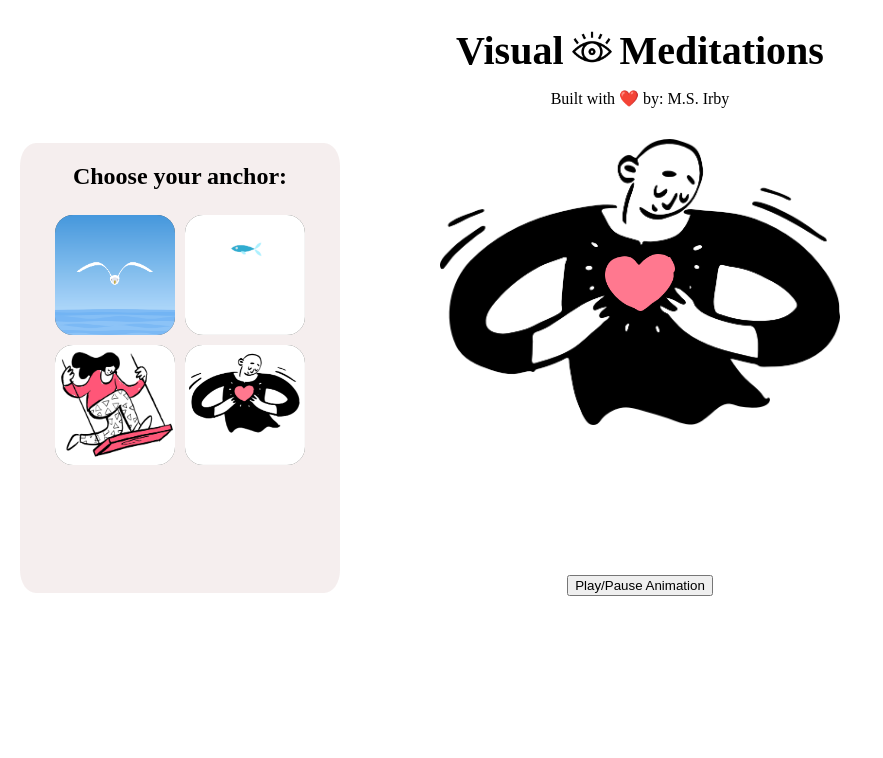
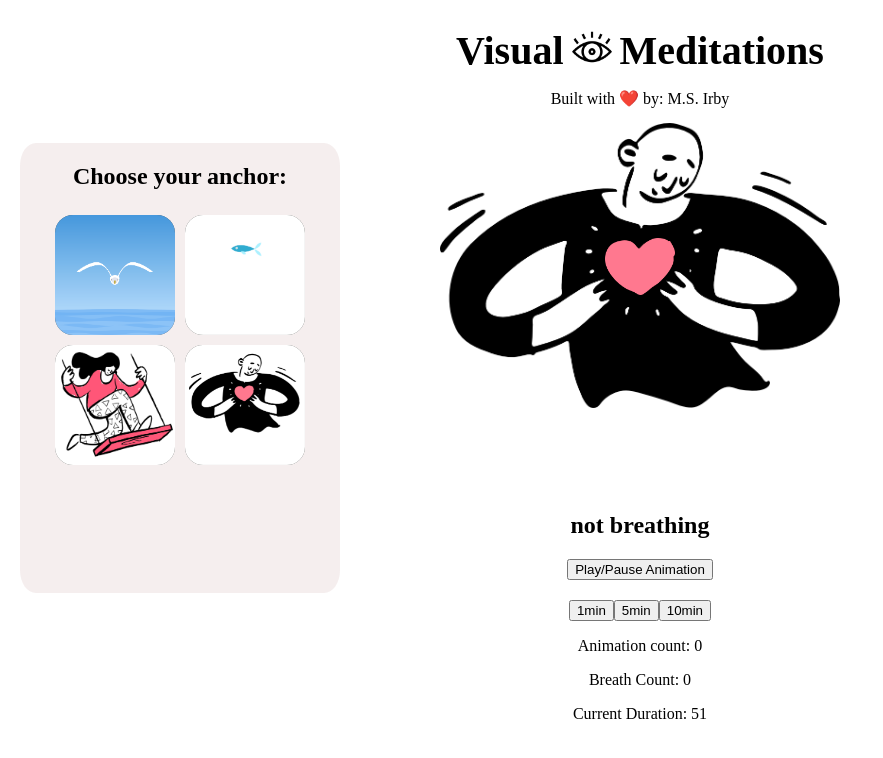
Before and after one commit to msi-ism/visual-meditation-app, a React (Create React App) app: page / in a window 1280 px wide. Shown: the top 758 px of the page, without its empty margins (0-883 px from the left). Built offline with nearby package versions, Linux system fonts and the light colour scheme.

Commit message:
fixed text animation timer for plain css animations

```diff
--- a/src/visual_components/Fish.css
+++ b/src/visual_components/Fish.css
@@ -18,7 +18,10 @@
     margin: 0 auto;
     opacity: 0;
     animation: '';
+}
 
+.duration-btns {
+    margin-top: 20px;
 }
 
 
--- a/src/visual_components/Fish.js
+++ b/src/visual_components/Fish.js
@@ -65,21 +65,21 @@ const Fish = () => {
                     if (event === 'frame') {
                         let currentFrame = frames => frames + 1
                         setFrames(currentFrame)
-                        // console.log(frames)
+                        console.log(frames)
 
                     }
                     if (frames === 1) {
                         let breathText = document.querySelector('.fish-breath')
                         breathText.style.animation = 'fade 3s 1 ease-in-out'
-                        setTimeout(cutAnimation, 3000)
+                        setTimeout(cutAnimation, 2900)
                         let inhale = 'Inhale'
                         setBreath(inhale)
                         console.log('1st frame')
                     }
-                    if (frames === 368) {
+                    if (frames === 188) {
                         let breathText = document.querySelector('.fish-breath')
                         breathText.style.animation = 'fade 3s 1 ease-in-out'
-                        setTimeout(cutAnimation, 3000)
+                        setTimeout(cutAnimation, 2900)
                         let exhale = 'Exhale'
                         setBreath(exhale)
                         console.log('367 frames')
--- a/src/visual_components/HeartShape.css
+++ b/src/visual_components/HeartShape.css
@@ -2,7 +2,7 @@
   position: relative;
 }
 
-.heart-container > .shape {
+.heart-box > .shape {
   width: auto;
   height: 57px;
   position: absolute;
@@ -18,7 +18,7 @@
 
 }
 
-.heart-container > .heart-background {
+.heart-box > .heart-background {
   max-width: 400px;
   top: 65px;
   z-index: 0;
@@ -46,9 +46,9 @@
     transform-origin: 100% 100%;
   } */
 
-.shape-text {
+.heart-text {
   font-size: 24px;
-  color: white;
+  color: black;
   align-self: center;
   margin-top: 25%;
   font-family: "Rubik";
--- a/src/visual_components/HeartShape.js
+++ b/src/visual_components/HeartShape.js
@@ -1,23 +1,28 @@
 import React from 'react';
-import { useState, useEffect } from 'react'
+import { useState, useEffect, useRef } from 'react'
 import './HeartShape.css';
 import heartBody from '../images/heart_doodle.png'
 import heartBeat from '../images/beating_doodle.png'
 
 
 
+let breathCount = 0
 const HeartShape = () => {
     let nextBreath = ''
     const [toggle, setToggle] = useState('off')
     const [breath, setBreath] = useState('not breathing')
     const [timer, setTimer] = useState('')
+    const [duration, setDuration] = useState(51)
+    const [count, setCount] = useState(0)
+    const countRef = useRef()
+    countRef.current = count
 
     const toggleAnimation = () => {
         const shape = document.querySelector('.shape')
-        if (toggle === 'off') {
+        if (toggle === 'off' && count < duration) {
             setToggle('on')
             console.log(toggle)
-            shape.style.animation = 'breathing 6s infinite linear'
+            shape.style.animation = `breathing 6s ${duration} linear`
             shape.style.filter = 'drop-shadow(0px 0px 30px rgb(176, 156, 163))'
             nextBreath = 'Inhale'
             setBreath(nextBreath)
@@ -33,15 +38,27 @@ const HeartShape = () => {
         }
     }
 
+
+    const countIteration = () => {
+        let newCount = count => count + 1
+        setCount(newCount)
+
+    }
+
+
     const switchText = () => {
         if (nextBreath === 'Inhale') {
             nextBreath = 'Exhale'
             setBreath(nextBreath)
             console.log('text should now be exhale')
+            console.log('Count:' + countRef.current)
+            console.log('Duration:' + duration)
         } else if (nextBreath === 'Exhale') {
             nextBreath = 'Inhale'
             setBreath(nextBreath)
             console.log('text should now be inhale')
+        } else {
+            killTimer()
         }
     }
 
@@ -56,18 +73,36 @@ const HeartShape = () => {
         console.log('switch timer has been called off')
     }
 
+    const updateDuration = (evt) => {
+        let newDuration = evt.target.id
+        setDuration(newDuration)
+
+    }
+
     useEffect(() => {
+
 
     }, [breath])
 
 
     return (
         <div className='heart-container'>
+            <div className='heart-box'>
             <img src={heartBody} className='heart-background'></img>
-            <img src={heartBeat} className='shape'>
+            <img src={heartBeat} className='shape' onAnimationIteration={countIteration} onAnimationEnd={killTimer}>
             </img>
-            <h2 className="shape-text">{breath}</h2>
+            <h2 className="heart-text">{breath}</h2>
+            </div>
             <button className="play-btn" onClick={toggleAnimation}>Play/Pause Animation</button>
+            <div className='duration-btns'>
+                <button id='11' onClick={updateDuration}>1min</button>
+                <button id='51' onClick={updateDuration}>5min</button>
+                <button id='101' onClick={updateDuration}>10min</button>
+                <p>Animation count: {count}</p>
+                <p>Breath Count: {breathCount}</p>
+                <p>Current Duration: {duration}</p>
+
+            </div>
         </div>
     );
 }
--- a/src/visual_components/Seagull.css
+++ b/src/visual_components/Seagull.css
@@ -1,9 +1,33 @@
 .sea-breath {
-    font-size: 32px;
+    font-size: 36px;
     position: absolute;
-    top: 190px;
+    top: 165px;
     left: 0;
     right: 0;
     margin: 0 auto;
+    opacity: 0;
+    animation: '';
 
 }
+
+
+.sea-container {
+    border: 8px solid rgb(69, 160, 183);
+    border-radius: 50%;
+    position: relative;
+
+
+}
+.start-btn {
+    margin-top: 20px;
+}
+
+.duration-btns {
+    margin-top: 20px;
+}
+
+
+@keyframes fade {
+    0%, 100% { opacity: 0 }
+    33% { opacity: 1 }
+  }
--- a/src/visual_components/Seagull.js
+++ b/src/visual_components/Seagull.js
@@ -5,72 +5,107 @@ import animationJSON from '../lotties/seagull.json'
 import './Seagull.css'
 
 const Seagull = () => {
+    const [duration, setDuration] = useState(50)
     const [toggle, setToggle] = useState('off')
     const [frames, setFrames] = useState(0)
+    const [breathCount, setBreathCount] = useState(0)
     const [breath, setBreath] = useState('Not Breathing')
     const animation = useRef();
 
     const startAnimation = () => {
-        if (toggle == 'off') {
+        let breathText = document.querySelector('.sea-breath')
+        console.log(duration)
+        if (toggle === 'off') {
             setToggle('on')
             console.log(toggle)
             animation.current.play()
+            // breathText.style.animation = 'fade 3s 1 ease-in-out'
 
-        } else if (toggle == 'on') {
+        } else if (toggle === 'on') {
             animation.current.stop()
+            breathText.style.animation = ''
             setToggle('off')
             console.log(toggle)
         }
 
     }
 
+    const cutAnimation = () => {
+        let breathText = document.querySelector('.sea-breath')
+        breathText.style.animation = ''
+
+    }
+
+    const updateDuration = (evt) => {
+        let newDuration = evt.target.id
+        setDuration(newDuration)
+
+    }
+
+    useEffect(() => {
+        console.log(duration)
 
 
-    useEffect(() => {
+    }, [duration]);
 
-
-
-
-    }, [toggle]);
 
 
 
     return (
         <div>
             <Player
-            ref={animation}
+                key={duration}
+                ref={animation}
+                className='sea-container'
                 autoplay={false}
-                loop
+                loop={duration}
                 src={animationJSON}
-                style={{ height: '400px', width: '400px', borderRadius: '50%', border: '10px solid lightblue' }}
+                style={{ height: '400px', width: '400px' }}
                 onEvent={event => {
                     if (event === 'frame') {
                         let currentFrame = frames => frames + 1
                         setFrames(currentFrame)
+                        // console.log(frames)
 
                     }
                     if (frames === 1) {
+                        let breathText = document.querySelector('.sea-breath')
+                        breathText.style.animation = 'fade 3s 1 ease-in-out'
+                        setTimeout(cutAnimation, 2900)
                         let inhale = 'Inhale'
                         setBreath(inhale)
                         console.log('1st frame')
                     }
-                    if (frames === 360) {
+                    if (frames === 179) {
+                        let breathText = document.querySelector('.sea-breath')
+                        breathText.style.animation = 'fade 3s 1 ease-in-out'
+                        setTimeout(cutAnimation, 2900)
                         let exhale = 'Exhale'
                         setBreath(exhale)
-                        console.log('360 frames')
+                        console.log('half-way')
+
                     }
                     if (event === 'loop') {
                         console.log('loop complete')
                         setFrames(0)
+                        let currentBreath = breathCount => breathCount + 1
+                        setBreathCount(currentBreath)
                     }
                 }}
                 // speed={.3}
             >
                 <Controls visible={false} buttons={['play', 'repeat', 'frame', 'debug']} />
             </Player>
+            {breath == 'Inhale' ? <p className='sea-breath'>{breath}</p> :<p className='sea-breath'>{breath}</p> }
+            <div className='duration-btns'>
+                <button id='10' onClick={updateDuration}>1min</button>
+                <button id='50' onClick={updateDuration}>5min</button>
+                <button id='100' onClick={updateDuration}>10min</button>
+            </div>
             <button className='start-btn' onClick={startAnimation}>Start Meditation</button>
             <p>Frame: {frames}</p>
-            <p className='sea-breath'>{breath}</p>
+            <p>Breath Count: {breathCount}</p>
+            <p>Current Duration: {duration}</p>
 
         </div>
     );
```
